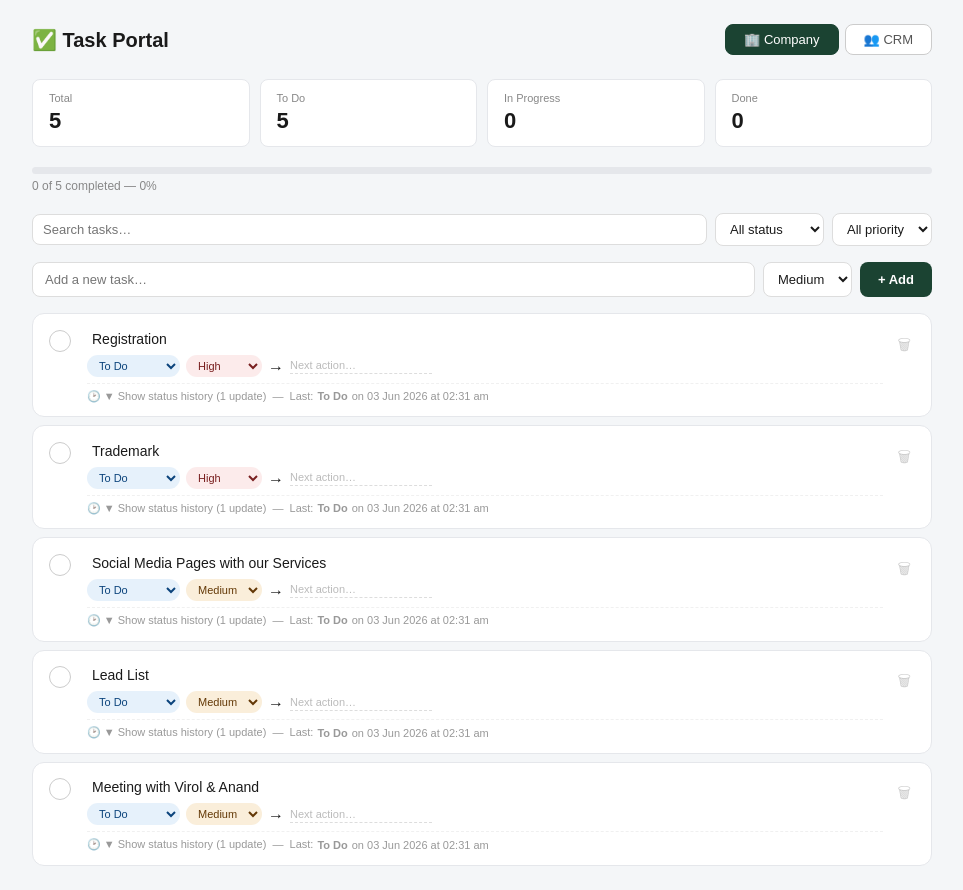
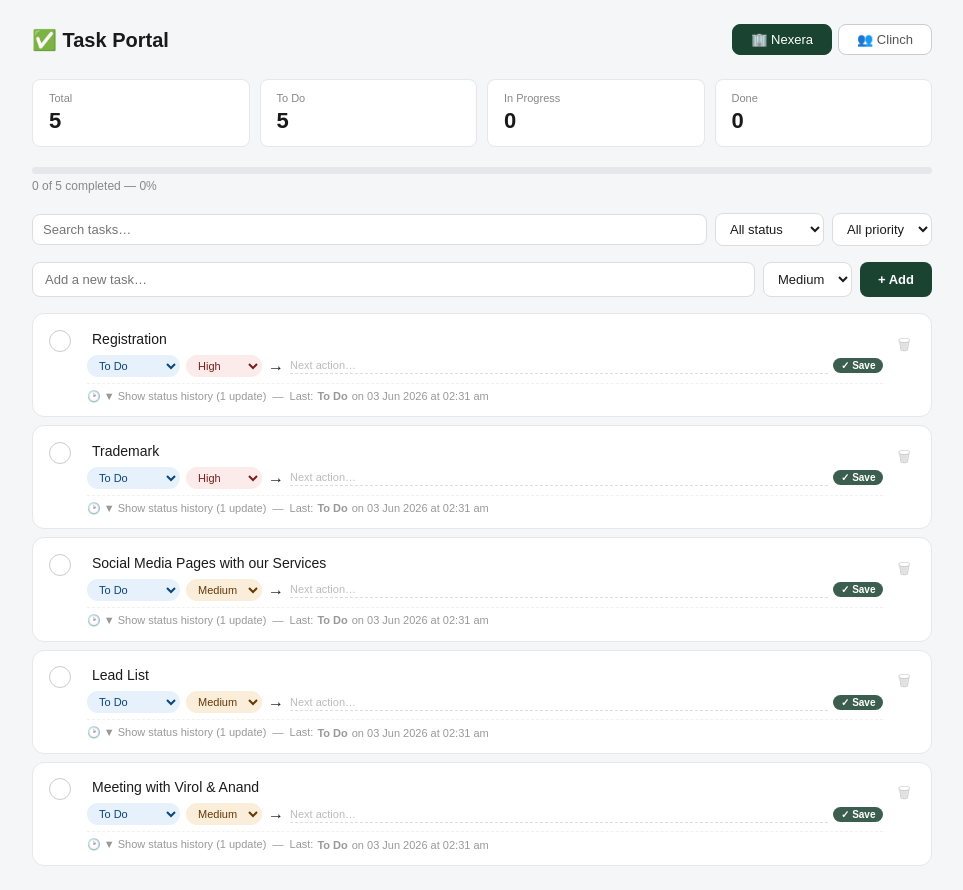
Before and after one commit to stevestephen7584-creato/Nexera-Tech, a plain HTML site: page index.html in a window 1280 px wide. Shown: the whole page, without its empty margins (158-1121 px from the left). Drawn offline with Linux system fonts and the light colour scheme.

Commit message:
Add files via upload

```diff
--- a/index.html
+++ b/index.html
@@ -42,8 +42,16 @@ body{font-family:Arial,sans-serif;background:#f4f6f8;min-height:100vh;padding:1.
 .task-title.done-text{text-decoration:line-through;color:#aaa}
 .task-meta{display:flex;gap:6px;flex-wrap:wrap;align-items:center;margin-bottom:5px}
 .meta-select{font-size:11px;padding:3px 7px;border-radius:99px;border:1px solid transparent;cursor:pointer;outline:none;font-weight:500}
-.next-input{font-size:11px;color:#555;border:none;background:transparent;outline:none;min-width:120px;padding:2px 0;border-bottom:1px dashed #ddd}
+.next-wrap{display:flex;align-items:center;gap:5px;flex:1;min-width:160px}
+.next-input{font-size:11px;color:#555;border:none;background:transparent;outline:none;flex:1;min-width:80px;padding:2px 0;border-bottom:1px dashed #ddd}
 .next-input::placeholder{color:#bbb}
+.next-submit{font-size:10px;padding:2px 8px;border-radius:99px;border:none;cursor:pointer;font-weight:600;color:#fff;white-space:nowrap;opacity:.85;transition:opacity .15s}
+.next-submit:hover{opacity:1}
+.next-log{margin-top:5px;display:flex;flex-direction:column;gap:3px}
+.next-entry{display:flex;align-items:flex-start;gap:6px;font-size:10.5px;color:#555}
+.next-dot{width:7px;height:7px;border-radius:50%;flex-shrink:0;margin-top:3px}
+.next-text{flex:1}
+.next-ts{color:#bbb;white-space:nowrap;margin-left:auto;font-size:10px}
 
 /* History log */
 .history-log{margin-top:6px;border-top:1px dashed #f0f0f0;padding-top:6px}
@@ -69,8 +77,8 @@ body{font-family:Arial,sans-serif;background:#f4f6f8;min-height:100vh;padding:1.
   <div class="topbar">
     <h1>&#9989; Task Portal</h1>
     <div class="tab-row">
-      <button class="tab active-company" id="tab-company" onclick="switchTab('company')">&#127970; Company</button>
-      <button class="tab" id="tab-crm" onclick="switchTab('crm')">&#128101; CRM</button>
+      <button class="tab active-company" id="tab-company" onclick="switchTab('company')">&#127970; Nexera</button>
+      <button class="tab" id="tab-crm" onclick="switchTab('crm')">&#128101; Clinch</button>
     </div>
   </div>
   <div class="stats" id="stats-row"></div>
@@ -129,22 +137,22 @@ function makeHistory(status) {
 
 const data={
   company:[
-    {id:1,title:'Registration',status:'To Do',priority:'High',next:'',history:[makeHistory('To Do')]},
-    {id:2,title:'Trademark',status:'To Do',priority:'High',next:'',history:[makeHistory('To Do')]},
-    {id:3,title:'Social Media Pages with our Services',status:'To Do',priority:'Medium',next:'',history:[makeHistory('To Do')]},
-    {id:4,title:'Lead List',status:'To Do',priority:'Medium',next:'',history:[makeHistory('To Do')]},
-    {id:5,title:'Meeting with Virol & Anand',status:'To Do',priority:'Medium',next:'',history:[makeHistory('To Do')]},
+    {id:1,title:'Registration',status:'To Do',priority:'High',next:'',nextLog:[],history:[makeHistory('To Do')]},
+    {id:2,title:'Trademark',status:'To Do',priority:'High',next:'',nextLog:[],history:[makeHistory('To Do')]},
+    {id:3,title:'Social Media Pages with our Services',status:'To Do',priority:'Medium',next:'',nextLog:[],history:[makeHistory('To Do')]},
+    {id:4,title:'Lead List',status:'To Do',priority:'Medium',next:'',nextLog:[],history:[makeHistory('To Do')]},
+    {id:5,title:'Meeting with Virol & Anand',status:'To Do',priority:'Medium',next:'',nextLog:[],history:[makeHistory('To Do')]},
   ],
   crm:[
-    {id:6, title:'Registration / Trademark',status:'To Do',priority:'High',next:'',history:[makeHistory('To Do')]},
-    {id:7, title:'Logo with tagline',status:'To Do',priority:'Medium',next:'',history:[makeHistory('To Do')]},
-    {id:8, title:'CRM Tool \u2013 Ready',status:'To Do',priority:'High',next:'',history:[makeHistory('To Do')]},
-    {id:9, title:'Testing',status:'To Do',priority:'Medium',next:'',history:[makeHistory('To Do')]},
-    {id:10,title:'Business and competitor Research',status:'To Do',priority:'Medium',next:'',history:[makeHistory('To Do')]},
-    {id:11,title:'New features to be added',status:'To Do',priority:'Low',next:'',history:[makeHistory('To Do')]},
-    {id:12,title:'Hosting & Domain',status:'To Do',priority:'High',next:'',history:[makeHistory('To Do')]},
-    {id:13,title:'Functionality Check',status:'To Do',priority:'Medium',next:'',history:[makeHistory('To Do')]},
-    {id:14,title:'Cold call Pitch \u2192 Ready',status:'To Do',priority:'High',next:'',history:[makeHistory('To Do')]},
+    {id:6, title:'Registration / Trademark',status:'To Do',priority:'High',next:'',nextLog:[],history:[makeHistory('To Do')]},
+    {id:7, title:'Logo with tagline',status:'To Do',priority:'Medium',next:'',nextLog:[],history:[makeHistory('To Do')]},
+    {id:8, title:'CRM Tool \u2013 Ready',status:'To Do',priority:'High',next:'',nextLog:[],history:[makeHistory('To Do')]},
+    {id:9, title:'Testing',status:'To Do',priority:'Medium',next:'',nextLog:[],history:[makeHistory('To Do')]},
+    {id:10,title:'Business and competitor Research',status:'To Do',priority:'Medium',next:'',nextLog:[],history:[makeHistory('To Do')]},
+    {id:11,title:'New features to be added',status:'To Do',priority:'Low',next:'',nextLog:[],history:[makeHistory('To Do')]},
+    {id:12,title:'Hosting & Domain',status:'To Do',priority:'High',next:'',nextLog:[],history:[makeHistory('To Do')]},
+    {id:13,title:'Functionality Check',status:'To Do',priority:'Medium',next:'',nextLog:[],history:[makeHistory('To Do')]},
+    {id:14,title:'Cold call Pitch \u2192 Ready',status:'To Do',priority:'High',next:'',nextLog:[],history:[makeHistory('To Do')]},
   ]
 };
 
@@ -228,9 +236,14 @@ function render(){
             ${['High','Medium','Low'].map(p=>`<option ${t.priority===p?'selected':''}>${p}</option>`).join('')}
           </select>
           &#8594;
-          <input class="next-input" value="${t.next.replace(/"/g,'&quot;')}"
-            placeholder="Next action…" onchange="update(${t.id},'next',this.value)" />
+          <div class="next-wrap">
+            <input class="next-input" id="next-inp-${t.id}" placeholder="Next action…"
+              onkeydown="if(event.key==='Enter')submitNext(${t.id})" />
+            <button class="next-submit" style="background:${color}"
+              onclick="submitNext(${t.id})">&#10003; Save</button>
+          </div>
         </div>
+        ${t.nextLog&&t.nextLog.length?'<div class="next-log">'+t.nextLog.slice().reverse().map((n,i)=>'<div class="next-entry"><div class="next-dot" style="background:'+(i===0?color:'#ccc')+'"></div><span class="next-text">'+n.text+'</span><span class="next-ts" title="'+n.date+' '+n.time+'">'+n.date+' &bull; '+n.time+'</span></div>').join('')+'</div>':''}
         <div class="history-log">
           <button class="history-toggle" onclick="toggleHistory(${t.id})">
             &#128337; ${isExp?'&#9650; Hide':'&#9660; Show'} status history
@@ -245,6 +258,21 @@ function render(){
       </div>
     </div>`;
   }).join('');
+}
+
+function submitNext(id){
+  const inp=document.getElementById('next-inp-'+id);
+  if(!inp)return;
+  const val=inp.value.trim();
+  if(!val)return;
+  const item=data[activeTab].find(t=>t.id===id);
+  if(item){
+    if(!item.nextLog)item.nextLog=[];
+    const s=nowStamp();
+    item.nextLog.push({text:val,date:s.date,time:s.time,iso:s.iso});
+    item.next=val;
+    render();
+  }
 }
 
 function toggleHistory(id){
@@ -287,7 +315,7 @@ function addTask(){
   const pri=document.getElementById('new-priority').value;
   const val=inp.value.trim();
   if(!val)return;
-  data[activeTab].push({id:nextId++,title:val,status:'To Do',priority:pri,next:'',history:[makeHistory('To Do')]});
+  data[activeTab].push({id:nextId++,title:val,status:'To Do',priority:pri,next:'',nextLog:[],history:[makeHistory('To Do')]});
   inp.value='';
   render();
 }
```
